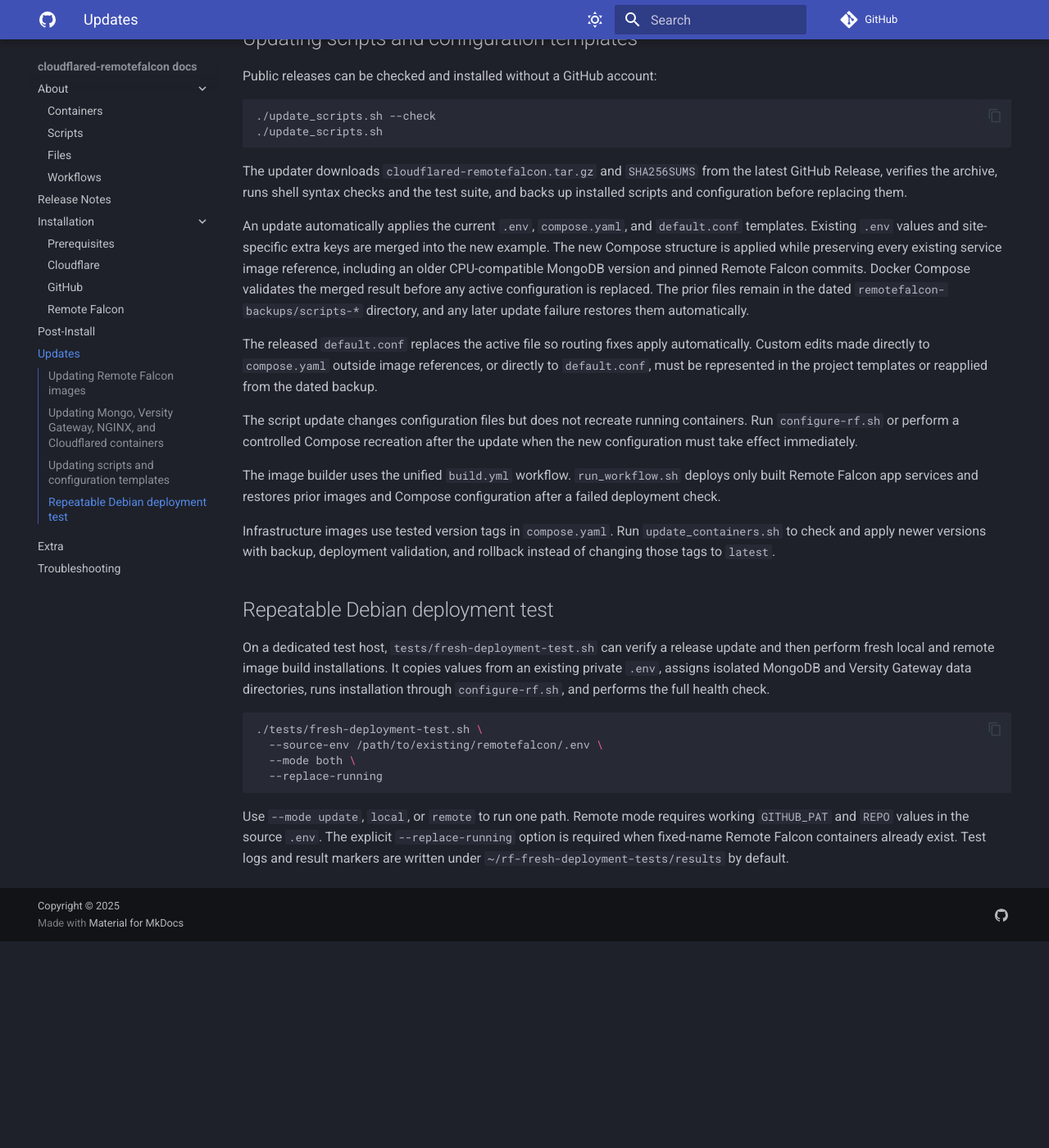
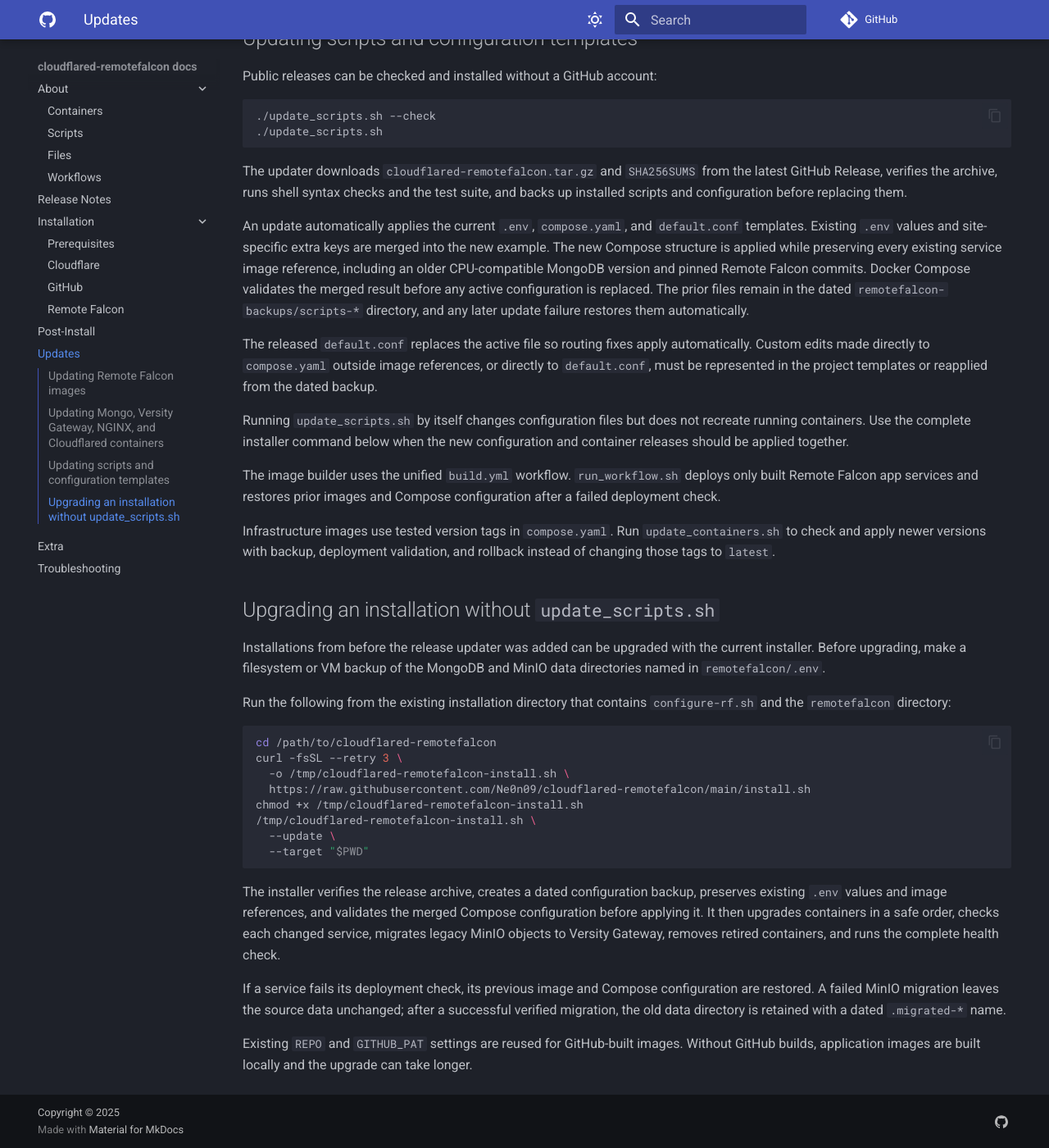
Before and after one commit to Ne0n09/cloudflared-remotefalcon, an MkDocs documentation site: the page built from docs/updates.md, in a window 1280 px wide and 1400 px high, scrolled down 1488 px. Shown: the whole window at 82% size. Built offline with MkDocs 1.6.1 and Material for MkDocs 9.7.7, drawn with Linux system fonts in a browser that asks for light colours; comment, search, counter and statistics services are not loaded; before the commit the page ends 2636 px from its top, so only the background shows below that.

Commit message:
Automate legacy installation upgrades

````diff
--- a/docs/updates.md
+++ b/docs/updates.md
@@ -64,21 +64,31 @@ An update automatically applies the current `.env`, `compose.yaml`, and `default
 
 The released `default.conf` replaces the active file so routing fixes apply automatically. Custom edits made directly to `compose.yaml` outside image references, or directly to `default.conf`, must be represented in the project templates or reapplied from the dated backup.
 
-The script update changes configuration files but does not recreate running containers. Run `configure-rf.sh` or perform a controlled Compose recreation after the update when the new configuration must take effect immediately.
+Running `update_scripts.sh` by itself changes configuration files but does not recreate running containers. Use the complete installer command below when the new configuration and container releases should be applied together.
 
 The image builder uses the unified `build.yml` workflow. `run_workflow.sh` deploys only built Remote Falcon app services and restores prior images and Compose configuration after a failed deployment check.
 
 Infrastructure images use tested version tags in `compose.yaml`. Run `update_containers.sh` to check and apply newer versions with backup, deployment validation, and rollback instead of changing those tags to `latest`.
 
-## Repeatable Debian deployment test
+## Upgrading an installation without `update_scripts.sh`
 
-On a dedicated test host, `tests/fresh-deployment-test.sh` can verify a release update and then perform fresh local and remote image build installations. It copies values from an existing private `.env`, assigns isolated MongoDB and Versity Gateway data directories, runs installation through `configure-rf.sh`, and performs the full health check.
+Installations from before the release updater was added can be upgraded with the current installer. Before upgrading, make a filesystem or VM backup of the MongoDB and MinIO data directories named in `remotefalcon/.env`.
+
+Run the following from the existing installation directory that contains `configure-rf.sh` and the `remotefalcon` directory:
 
 ```sh
-./tests/fresh-deployment-test.sh \
-  --source-env /path/to/existing/remotefalcon/.env \
-  --mode both \
-  --replace-running
+cd /path/to/cloudflared-remotefalcon
+curl -fsSL --retry 3 \
+  -o /tmp/cloudflared-remotefalcon-install.sh \
+  https://raw.githubusercontent.com/Ne0n09/cloudflared-remotefalcon/main/install.sh
+chmod +x /tmp/cloudflared-remotefalcon-install.sh
+/tmp/cloudflared-remotefalcon-install.sh \
+  --update \
+  --target "$PWD"
 ```
 
-Use `--mode update`, `local`, or `remote` to run one path. Remote mode requires working `GITHUB_PAT` and `REPO` values in the source `.env`. The explicit `--replace-running` option is required when fixed-name Remote Falcon containers already exist. Test logs and result markers are written under `~/rf-fresh-deployment-tests/results` by default.
+The installer verifies the release archive, creates a dated configuration backup, preserves existing `.env` values and image references, and validates the merged Compose configuration before applying it. It then upgrades containers in a safe order, checks each changed service, migrates legacy MinIO objects to Versity Gateway, removes retired containers, and runs the complete health check.
+
+If a service fails its deployment check, its previous image and Compose configuration are restored. A failed MinIO migration leaves the source data unchanged; after a successful verified migration, the old data directory is retained with a dated `.migrated-*` name.
+
+Existing `REPO` and `GITHUB_PAT` settings are reused for GitHub-built images. Without GitHub builds, application images are built locally and the upgrade can take longer.
--- a/install-manifest.txt
+++ b/install-manifest.txt
@@ -13,6 +13,7 @@ executable shared_functions.sh
 executable sync_repo_secrets.sh
 executable update_containers.sh
 executable update_scripts.sh
+executable upgrade_installation.sh
 executable versitygw_init.sh
 managed remotefalcon/.env.example
 template remotefalcon/compose.yaml
````
Also changed, not shown: docs/about/scripts.md (+10 -0 lines), docs/release-notes.md (+4 -0 lines), 5 other files.
